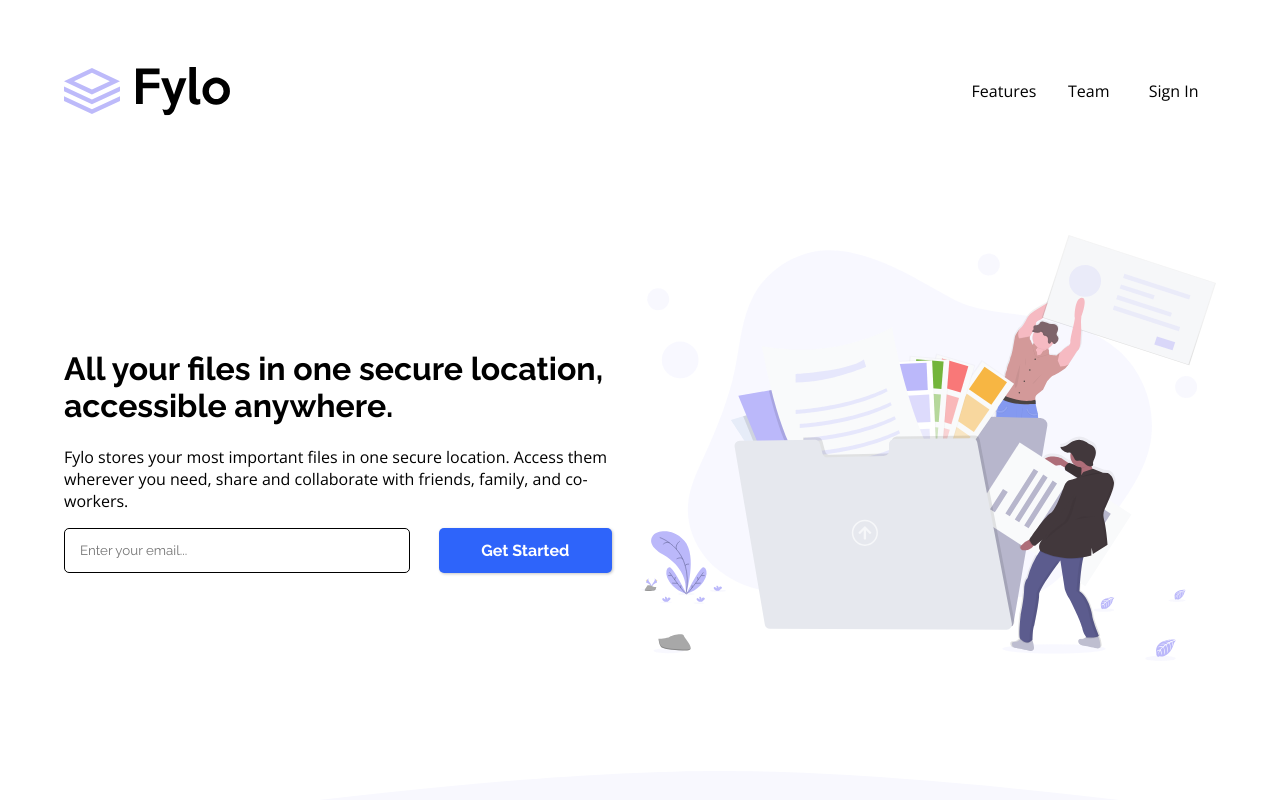
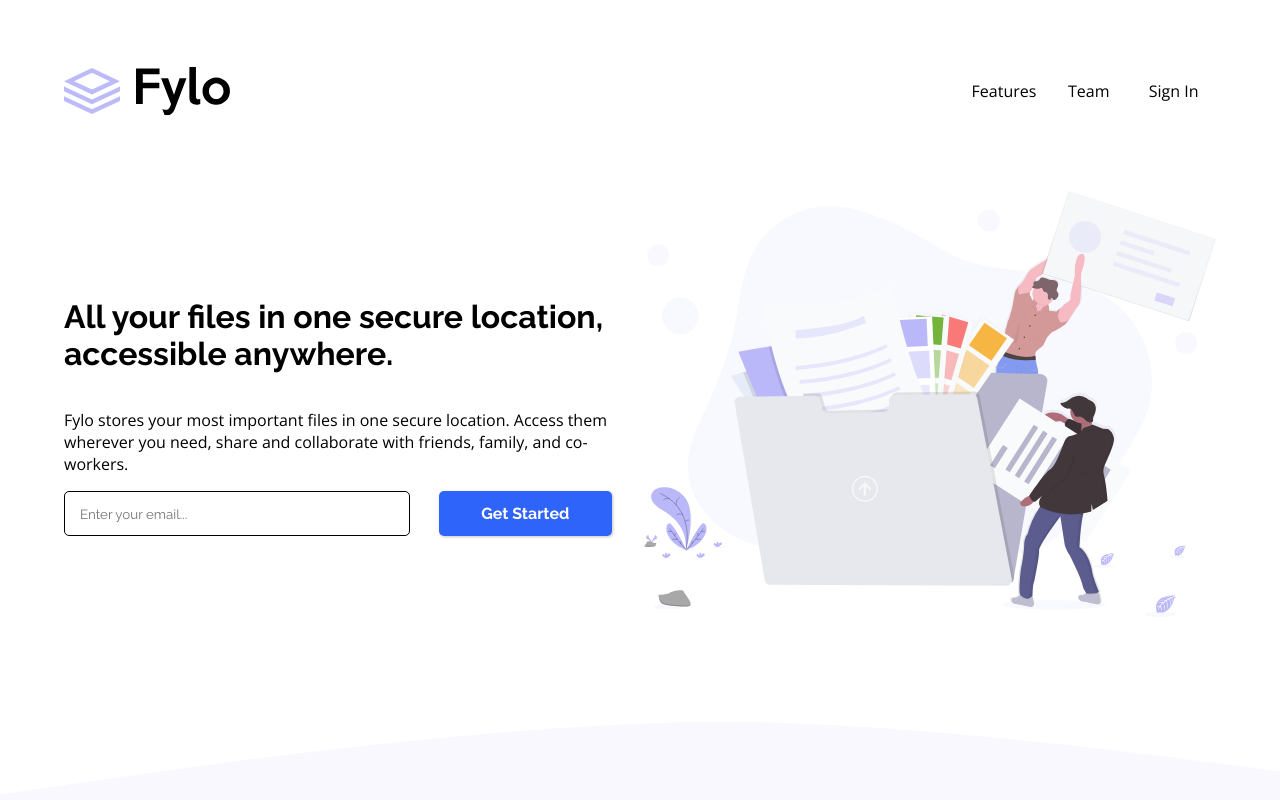
Before and after one commit to carlosmca44/FyloLandingPage, a React (Create React App) app: page / in a window 1280 px wide. Shown: the top 800 px of the page. Built offline with nearby package versions, Linux system fonts and the light colour scheme.

Commit message:
fixes on styles

```diff
--- a/src/components/landing_component/style.css
+++ b/src/components/landing_component/style.css
@@ -1,15 +1,19 @@
 .container {
     width: auto;
-    height: 80vh;
+    height: auto;
     display: flex;
     margin-left: 5%;
     margin-right: 5%;
     align-items: center;
+    padding-top: 60px;
+    padding-bottom: 100px;
 }
 
 @media only screen and (max-width: 376px) {
     .container {
-        height: 105vh;
+        height: auto;
         flex-direction: column-reverse;
+        padding-top: 25px;
+        padding-bottom: 25px;
     }
 }
--- a/src/sections/landings/first/index.tsx
+++ b/src/sections/landings/first/index.tsx
@@ -7,7 +7,7 @@ const FLanding: FC = () => {
   return (
     <Landing>
         <>
-          <div>
+          <div className="text-landing">
             <h1>
                 All your files in one secure location, accessible anywhere.
             </h1>
--- a/src/sections/landings/style.css
+++ b/src/sections/landings/style.css
@@ -1,3 +1,14 @@
 .s-landing-backgroundColor {
     background-color: hsl(240, 75%, 98%);
 }
+
+.text-landing {
+    display: inherit;
+    flex-direction: column;
+}
+
+@media screen and (max-width: 376px) {
+    .text-landing p, h1 {
+        text-align: center;
+    }
+}
```
